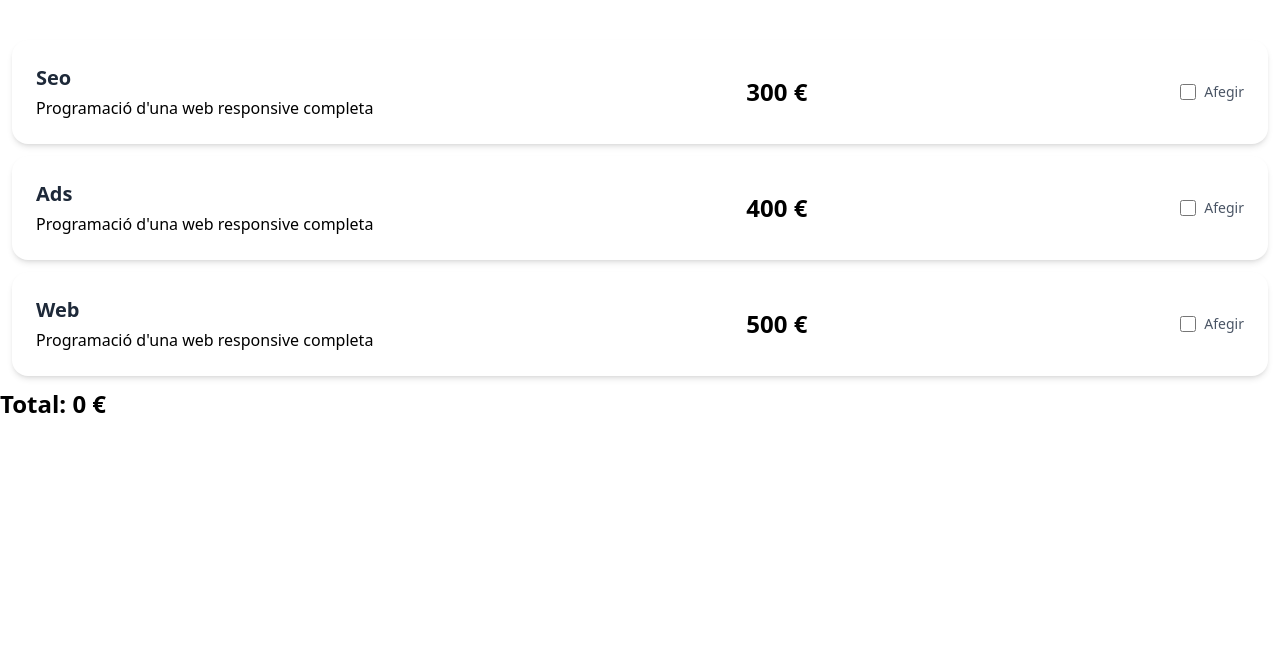
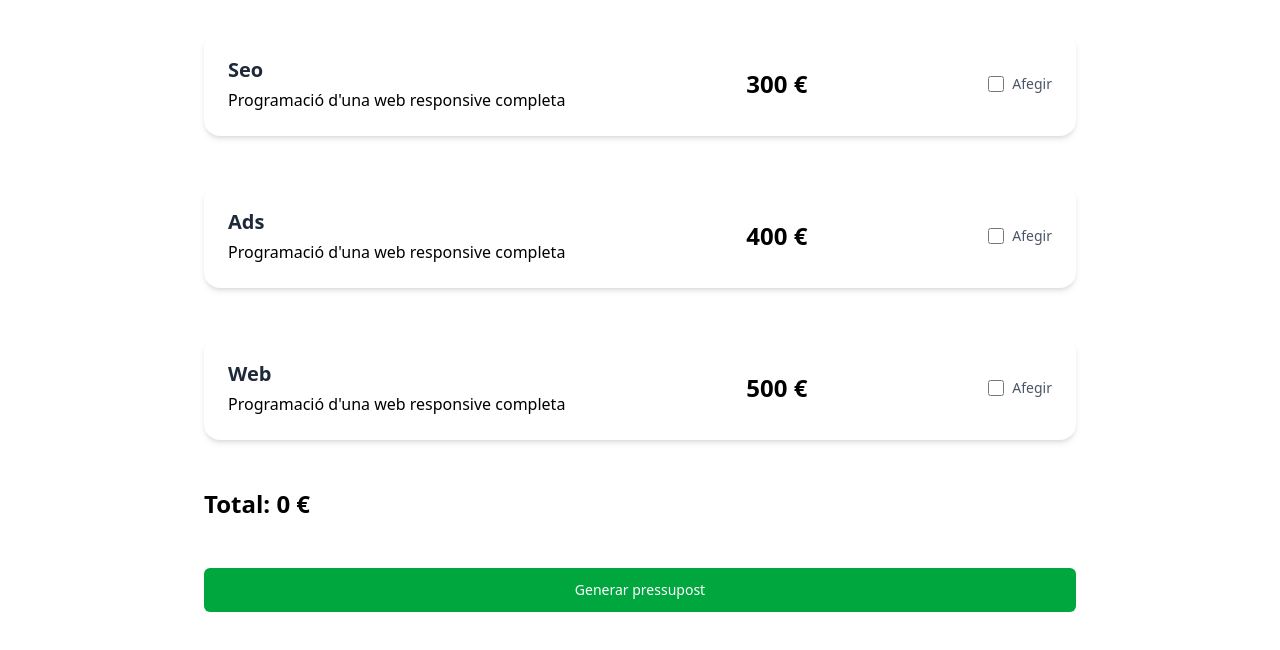
Before and after one commit to LluisArjuna/budget-service, an Angular app: page / in a window 1280 px wide. Shown: the top 650 px of the page. Built offline with nearby package versions, Linux system fonts and the light colour scheme.

Commit message:
feat(service-list): add the generateBudget function where we use the setService function to save the selected services
We then navigate to /budget-form using the router. We are not using the constructor to call the services. We've updated to the inject() function, more modern.

```diff
--- a/src/app/elements/service-list/service-list.html
+++ b/src/app/elements/service-list/service-list.html
@@ -1,6 +1,9 @@
-<section class="w-full max-w-8xl mt-10 space-y-6">
+<section class="max-w-4xl mx-auto mt-5 flex flex-col gap-6">
     @for (service of services(); track service.id) {
         <app-service-card [service]="service" (toggle)="toggleService($event)" (emitChange)="updateConfig($event)"></app-service-card>
     }
-    <h2 class="text-2xl font-bold right-100">Total: {{ total() }} €</h2>
+    <h2 class=" max-w-4xl w-full text-2xl font-bold m-3">Total: {{ total() }} €</h2>
+    <button class=" m-3 bg-green-600 hover:bg-green-700 text-white text-sm font-medium px-6 py-3 rounded-md whitespace-nowrap transition disabled:opacity-50" (click)="generateBudget()">
+        Generar pressupost
+    </button>
 </section>
--- a/src/app/elements/service-list/service-list.ts
+++ b/src/app/elements/service-list/service-list.ts
@@ -1,8 +1,9 @@
-import { Component, computed, signal } from '@angular/core';
+import { Component, computed, inject, signal } from '@angular/core';
 import { services } from '../../data/services';
 import { Service } from '../../interfaces/service.interface';
 import { ServiceCard } from "../service-card/service-card";
 import { BudgetService } from '../../services/budget-service';
+import { Router } from '@angular/router';
 
 @Component({
   selector: 'app-service-list',
@@ -10,10 +11,12 @@ import { BudgetService } from '../../services/budget-service';
   templateUrl: './service-list.html',
 
 })
+
 export class ServiceList {
   services = signal<Service[]>(services);
 
-  constructor(private budgetService: BudgetService) {}
+  private readonly budgetService = inject(BudgetService);
+  private readonly router: Router = inject(Router);
 
   toggleService(id: number) {
   this.services.update(list =>
@@ -46,4 +49,12 @@ export class ServiceList {
     this.budgetService.calculateTotal(this.services())
   );
 
+
+  generateBudget() {
+  const selected = this.services().filter(service => service.selected);
+
+  this.budgetService.setServices(selected);
+
+  this.router.navigate(['/budget-form']);
 }
+}
```
